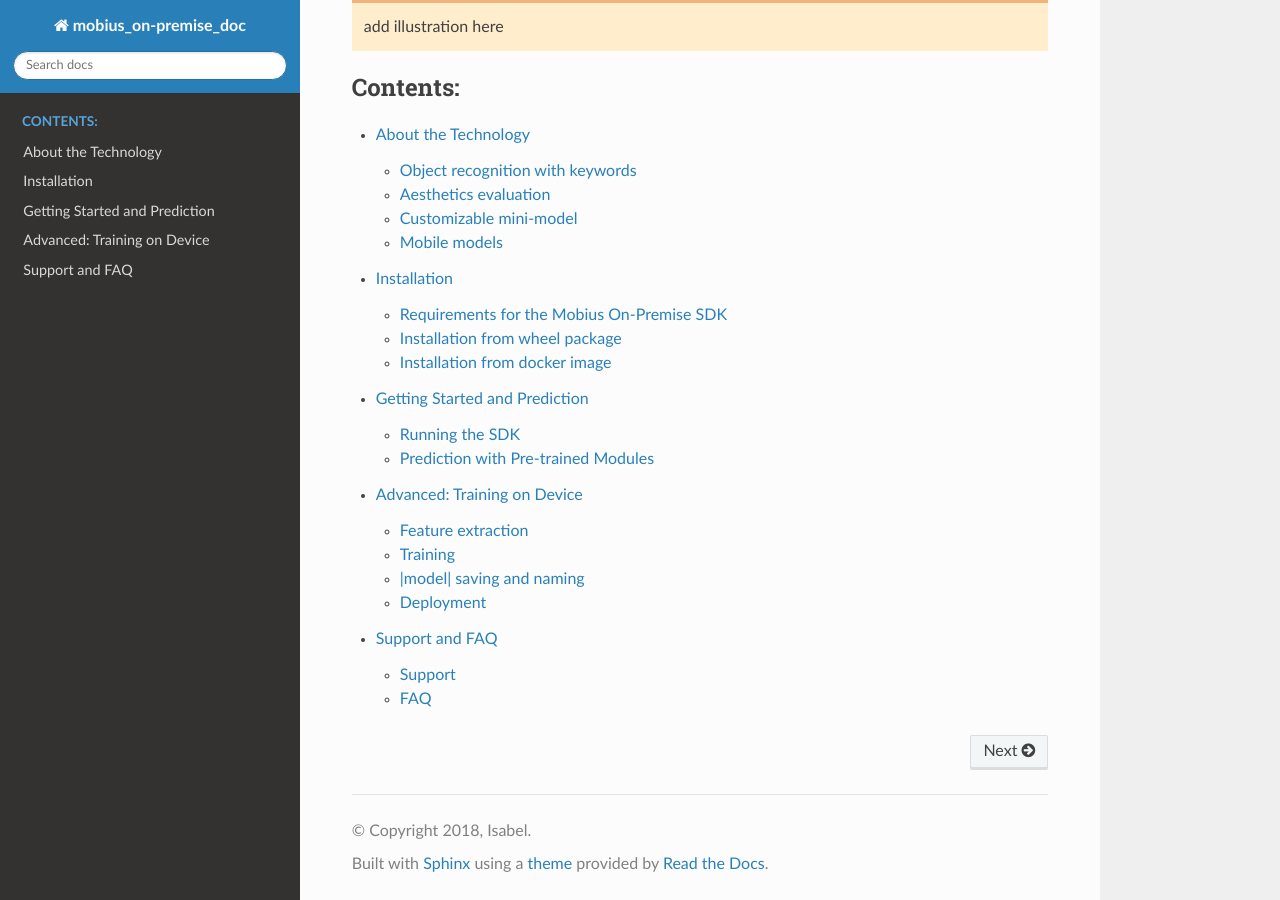
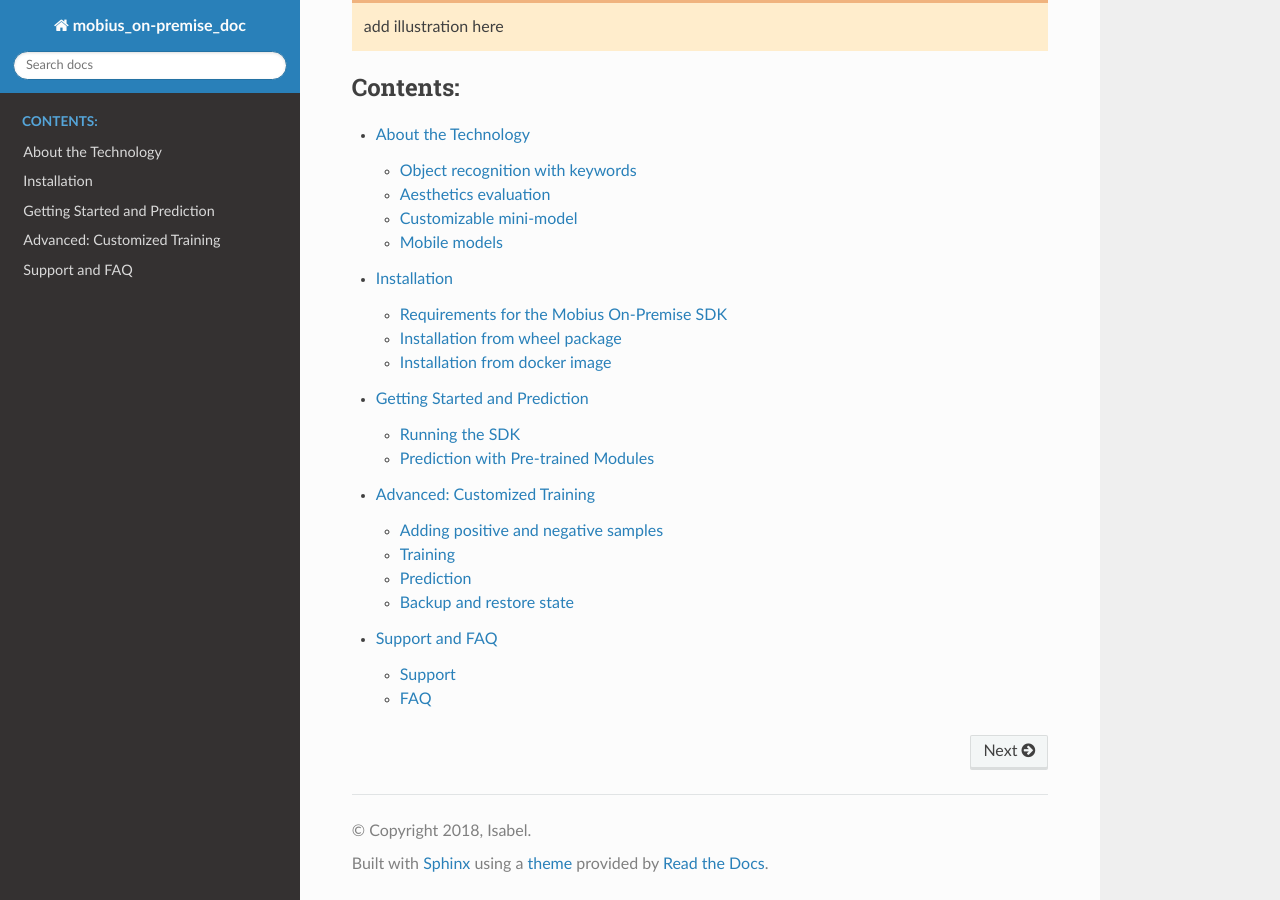
Before and after one commit to rumlingd/mobius_on-premise_doc, a Sphinx documentation site: the page built from source/index.rst, in a window 1280 px wide and 900 px high, scrolled down 503 px. Built offline with Sphinx 7.4.7 and the Read the Docs theme 2.0.0, drawn with Linux system fonts in a browser that asks for light colours; formulas are drawn with MathJax 3; some of the changed lines change nothing that is shown.

Commit message:
Updated docs for customized training

```diff
--- a/source/advanced-training.rst
+++ b/source/advanced-training.rst
@@ -1,15 +1,14 @@
-Advanced: Training on Device
+Advanced: Customized Training
 =================================
 
 In order to use the customisation module for adding keywords and/or styles, it needs to be trained with handpicked data.
 
 Steps for training:
 
-* features have to be extracted for a list of positive and a list of negative images
-* pass extracted features to train function
+* add positive and negative examples
+* run training
 * repeat training for fine-tuning in order to improve results
 * test trained customisation module using the predict function
-* save
 
 .. image::
    data/PA2.png
@@ -17,115 +16,95 @@ Steps for training:
    :width: 600 px
    :align: center
 
-Feature extraction
--------------------
+Adding positive and negative samples
+------------------------------------
 
-Training requires a first step which is feature extraction. Features are :java:`float[]`
-that are extracted from every image (Bitmap) as follows :
+To add images to SDK send POST request to the following endpoint.
+::
+  curl 127.0.0.1:5000/add/<type>/<tag> -X POST -F "data=@./your_img.jpg"
 
+where type is type of the sample (positive or negative) and tag is name of the custom tag.
+
+You can do it from python as well.
 ::
+  def add_sample(img, sample_type, tag):
+    with open(img,'rb') as image:
+      data = {'data': image}
+      r = requests.post('http://127.0.0.1:5000/add/%s/%s'%(sample_type, tag), files=data).json()
+    return r
 
-  float[] features = MobiusSDK.getCombinedFeatures(bitmap)
-
-Features for training should be extract for positives and negatives and stored
-separately in an :java:`ArrayList<float[]>`, so the code would be like the following :
-
-::
-
-  //This can be an computationally expensive task, so it should run in a separate thread
-  //Given a list of URIs for positives and negatives
-  Arraylist<Uri> UriListPositiveImages... //list of Uri for positives training images
-  Arraylist<Uri> UriListNegativeImages... //list of URI for negative training images
-  Bitmap bitmap...//Main bitmap to store the current image
-
-  //Example for the positives
-  int trainSizePos = UriListPositiveImages.size();
-  Arraylist<float[]> trainingFeaturesPos = new ArrayList<>(trainSizePos);
-  for (int k = 0; k < trainSizePos; k++){
-  loadImageFromFileFromUri(UriListPositiveImages.get(k));
-  trainingFeaturesPos.add(k, MobiusSDK.getCombinedFeatures(bitmap));}
-
-
-Same code for the negatives
-::
-
-  int trainSizeNeg = UriListNegativeImages.size();
-  Arraylist<float[]> trainingFeaturesNeg = new ArrayList<>(trainSizeNeg);
-  for (int k = 0; k < trainSizeNeg; k++){
-  loadImageFromFileFromUri(UriListNegativeImages.get(k));
-  trainingFeaturesNeg.add(k, MobiusSDK.getCombinedFeatures(bitmap));}
-
-
-Loading an image from a Uri can be done as follows
-
-::
-
-  private void loadImageFromFileFromUri(Uri uri) {
-      try{
-          ParcelFileDescriptor parcelFileDescriptor = getContentResolver().openFileDescriptor(uri, "r");
-          FileDescriptor fileDescriptor = parcelFileDescriptor.getFileDescriptor();
-          bitmap = BitmapFactory.decodeFileDescriptor(fileDescriptor);
-          parcelFileDescriptor.close();}
-      catch (IOException e){e.printStackTrace();}}
-
-
-The features should be ideally cached to prevent re-processing the images. The SDK provides a basic serialization interface that can be used to cache a list of features:
-
-::
-
-  SerializableData serializableFeatures = new SerializableData(ArrayList<float[]> listOfFeatures);
-  //Use FileOutputStream/ObjectOutputStream to save for example
 
 Training
 ------------
 
-Once the features are extracted, training can be performed as follows:
+To run training send GET request to the following endpoint.
+::
+  curl 127.0.0.1:5000/train/<tag>
 
+The request will return json with field task_id that can be used to get status of training:
 ::
-
-  //To publish training results override the publishProgress function
-  class AsyncTaskTrainingProgressCallback implements TrainingProgressCallback {
-      private RunTraining task;
-      AsyncTaskTrainingProgressCallback(RunTraining task) {this.task = task;}
-      @Override
-      public void publishProgress(int progress) {
-          try {task.publishProgress(progress);}
-          catch (Exception e) {e.printStackTrace();}
-      }
-  }
-
-  //If it's called inside an AsyncTask
-  protected Void doInBackground(Void... VoidInput) {
-    //MobiusSDK.resetCustomModel(customModelKey);
-    //If you want to reset the model, otherwise it does fine-tuning
-    MobiusSDK.trainCustomModel(customModelKey, trainingFeaturesPos, trainingFeaturesNeg, new AsyncTaskTrainingProgressCallback(this));
-    return null;}
+  curl 127.0.0.1:5000/status/<task_id>
 
 
+Prediction
+----------
 
-|model| saving and naming
----------------------------
+Prediction from image
+^^^^^^^^^^^^^^^^^^^^^
 
-.. todo::
+You can use the following endpoint to get a prediction for custom models.
+::
+  curl 127.0.0.1:5000/predict -X POST -F "data=@./your_img.jpg"
 
-  Naming is currently still missing here
+Or in python:
+::
+  def get_predictions(img):
+     with open(img,'rb') as image:
+         data = {'data': image}
+         pred = requests.post('http://127.0.0.1:5000/predict', files=data).json()
+     return pred
 
-The |model| can be saved as follows :
+The endpoint will return predictions for base models and for custom models.
 
+Prediction by features
+^^^^^^^^^^^^^^^^^^^^^^
+
+You can also do prediction using features which is much faster.
+
+To extract features use the following endpoint.
 ::
+  curl 127.0.0.1:5000/get_features -X POST -F "data=@./your_img.jpg" --output features.json
 
-  Boolean success = MobiusSDK.saveCustomModel(customModelKey, getFilesDir().getPath() + "/" + CustomModelFileName);
+And you can do it in python as well.
+::
+  def get_features(img):
+     with open(img,'rb') as image:
+         data = {'data': image}
+         features = requests.post('http://127.0.0.1:5000/get_features', files=data).json()
+     return features
+
+You can save extracted features as you want.
 
 
+To get predictions from custom models by features use the following endpoint.
+::
+  curl 127.0.0.1:5000/predict_by_features -X POST -F "data=@./features.json"
 
-Deployment
------------
+And python code.
+::
+  def get_predictions_by_features(features):
+     data = {'data': io.StringIO(unicode(json.dumps(features)))}
+     pred = requests.post('http://127.0.0.1:5000/predict_by_features', files=data).json()
+     return pred
 
-Once the |model| is trained, it can be used in the same manner as a pre-trained |model|
-by calling the :java:`predictCustomModel` function, which returns a result object.
 
+Backup and restore state
+------------------------
+
+To get state of the SDK use the following endpoint.
 ::
+  curl 127.0.0.1:5000/get_state --output state.tar
 
-  CustomModelResult result = MobiusSDK.predictCustomModel(customModelKey, float[] features);
-  float predictedScore = result.getScore(); //returns score between 0 and 1
-  bool classifciationResult = result.classify(); //returns boolean value if query belongs to custom class
+To restore internal state of SDK use the following endpoint.
+::
+  curl 127.0.0.1:5000/set_state -X POST -F "data=@./state.tar"
```
